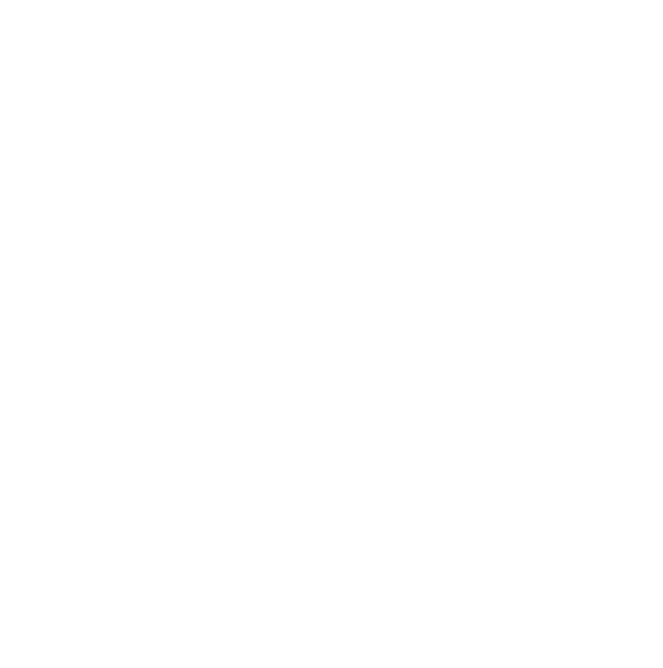
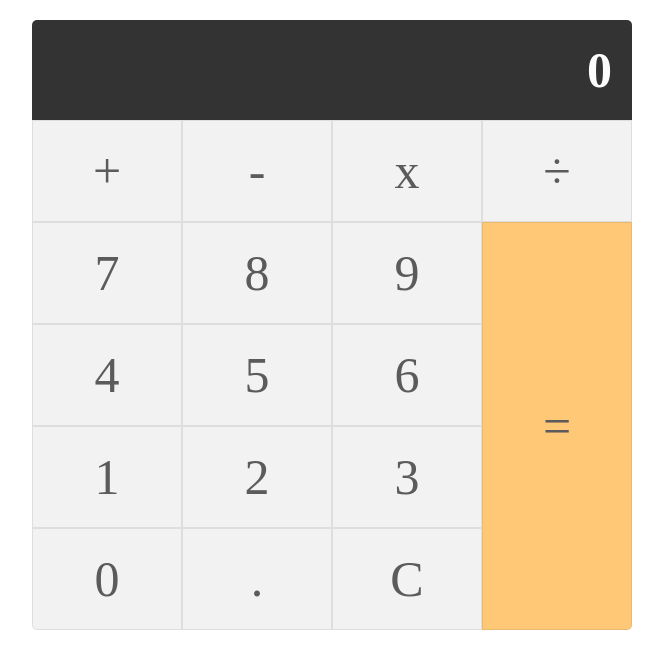
Before and after one commit to davislamenha/calculadora, a plain HTML site: page index.html in a window 1280 px wide. Shown: the whole page, without its empty margins (308-971 px from the left). Drawn offline with Linux system fonts and the light colour scheme.

Commit message:
html e css da calculadora concluido

```diff
--- a/css/calculadora.css
+++ b/css/calculadora.css
@@ -0,0 +1,46 @@
+.calc-container {
+  display: flex;
+  justify-content: center;
+  margin-top: 20px;
+}
+.calc {
+  display: grid;
+
+  grid-template-columns: repeat(4, minmax(100px, 150px));
+}
+.calc button:nth-child(16) {
+  border-radius: 0 0 0 5px;
+}
+.calc button {
+  padding: 10px;
+
+  border: 1px solid rgba(0, 0, 0, 0.1);
+  font: 400 50px/1.6 "arial, sans-serif";
+  color: #333;
+  opacity: 0.8;
+  transition: 0.3s;
+}
+.calc button:hover {
+  opacity: 1;
+
+  border: 1px solid #333;
+}
+.calc .display {
+  display: flex;
+  align-items: center;
+  justify-content: end;
+
+  color: #fcfcfc;
+  font: 600 50px/3 "arial, sans-serif";
+  grid-column: 1/-1;
+  background: #333;
+  height: 60px;
+  padding: 20px;
+  border-radius: 5px 5px 0 0;
+}
+.calc [data-operador="calcular"] {
+  background: #fb5;
+  border-radius: 0 0 5px 0;
+  grid-column: 4;
+  grid-row: 3/7;
+}
--- a/css/style.css
+++ b/css/style.css
@@ -1 +1,11 @@
 @import "./calculadora.css";
+
+/* RESET */
+body {
+  box-sizing: border-box;
+  margin: 0;
+  padding: 0;
+}
+button {
+  border: none;
+}
--- a/index.html
+++ b/index.html
@@ -11,6 +11,28 @@
 
 <body>
 
+  <div class="calc-container">
+    <div class="calc">
+      <div class="display">0</div>
+      <button data-operador="adicao">+</button>
+      <button data-operador="subtracao">-</button>
+      <button data-operador="multiplicacao">x</button>
+      <button data-operador="divisao">÷</button>
+      <button data-operador="calcular">=</button>
+      <button>7</button>
+      <button>8</button>
+      <button>9</button>
+      <button>4</button>
+      <button>5</button>
+      <button>6</button>
+      <button>1</button>
+      <button>2</button>
+      <button>3</button>
+      <button>0</button>
+      <button data-operador="decimal">.</button>
+      <button data-operador="limpar">C</button>
+    </div>
+  </div>
 
   <script type="module" src="./js/script.js"></script>
 </body>
```
